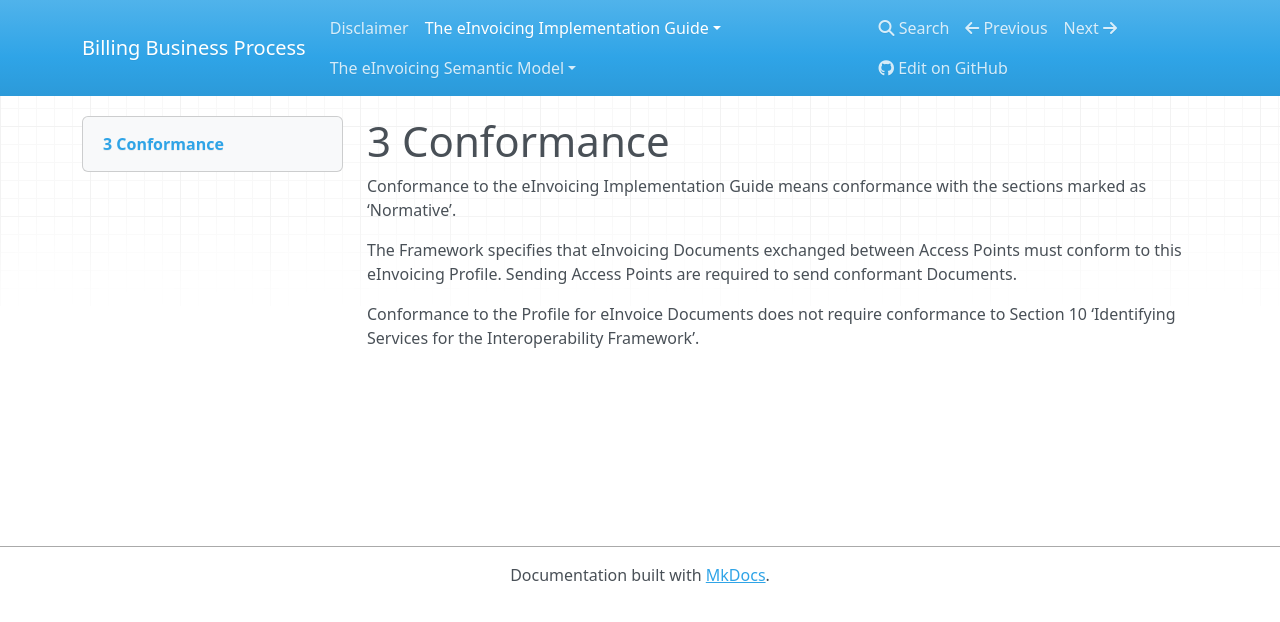
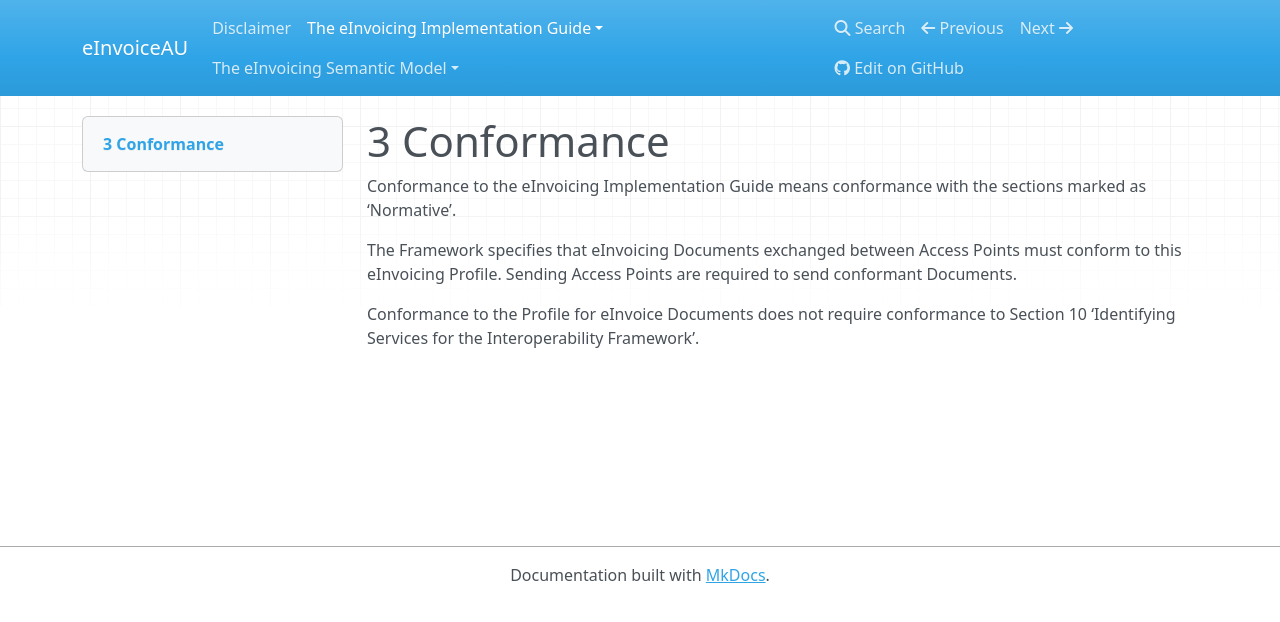
Before and after one commit to Digital-Business-Council/Billing-Business-Process, an MkDocs documentation site: the page built from docs/eInvoicing/conformance.md, in a window 1280 px wide. Shown: the top 622 px of the page. Built offline with MkDocs 1.6.1, drawn with Linux system fonts in a browser that asks for light colours; nearby versions of some CDN libraries; old or Windows-style settings are respelled for this version of MkDocs.

Commit message:
Update mkdocs.yml

```diff
--- a/mkdocs.yml
+++ b/mkdocs.yml
@@ -1,4 +1,4 @@
-site_name: Billing Business Process
+site_name: eInvoiceAU
 repo_url: https://github.com/Digital-Business-Council/Billing-Business-Process
 pages:
     - 'Disclaimer': 'eInvoicing/disclaimer.md'
```
